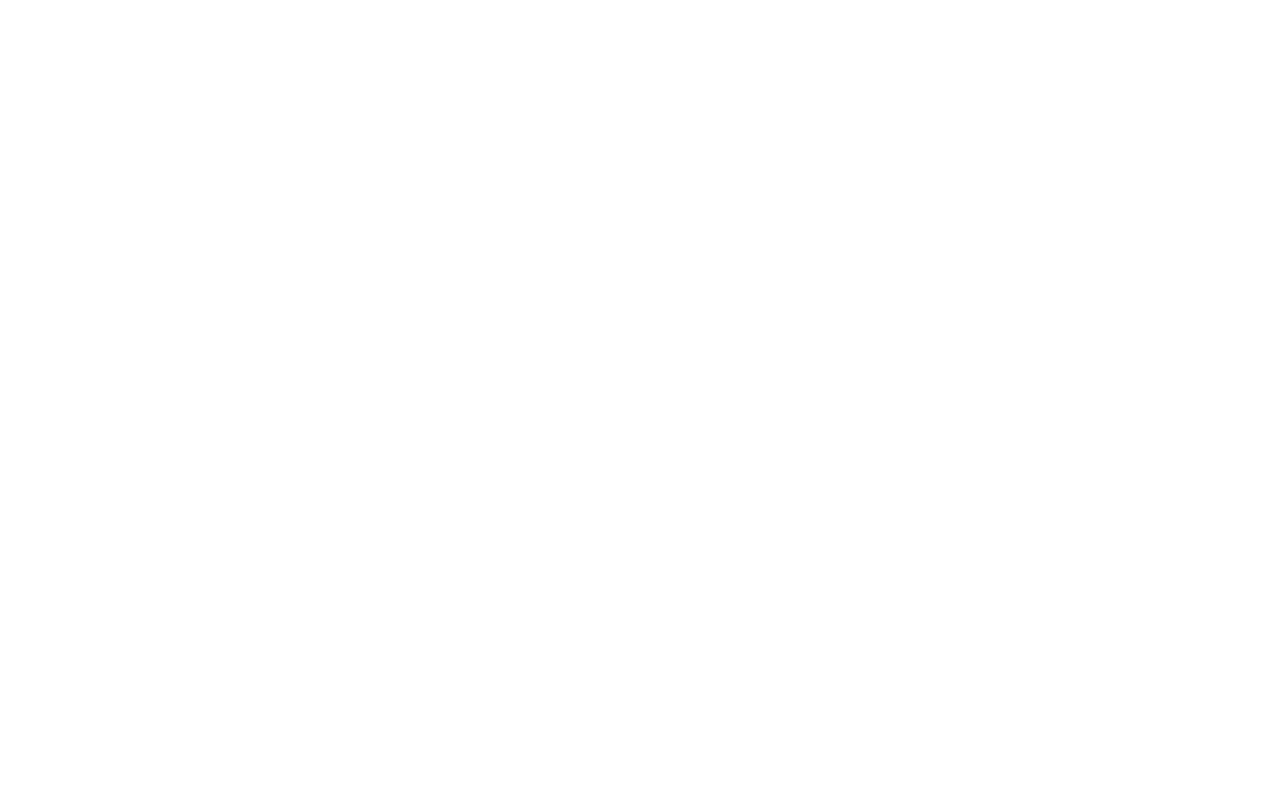
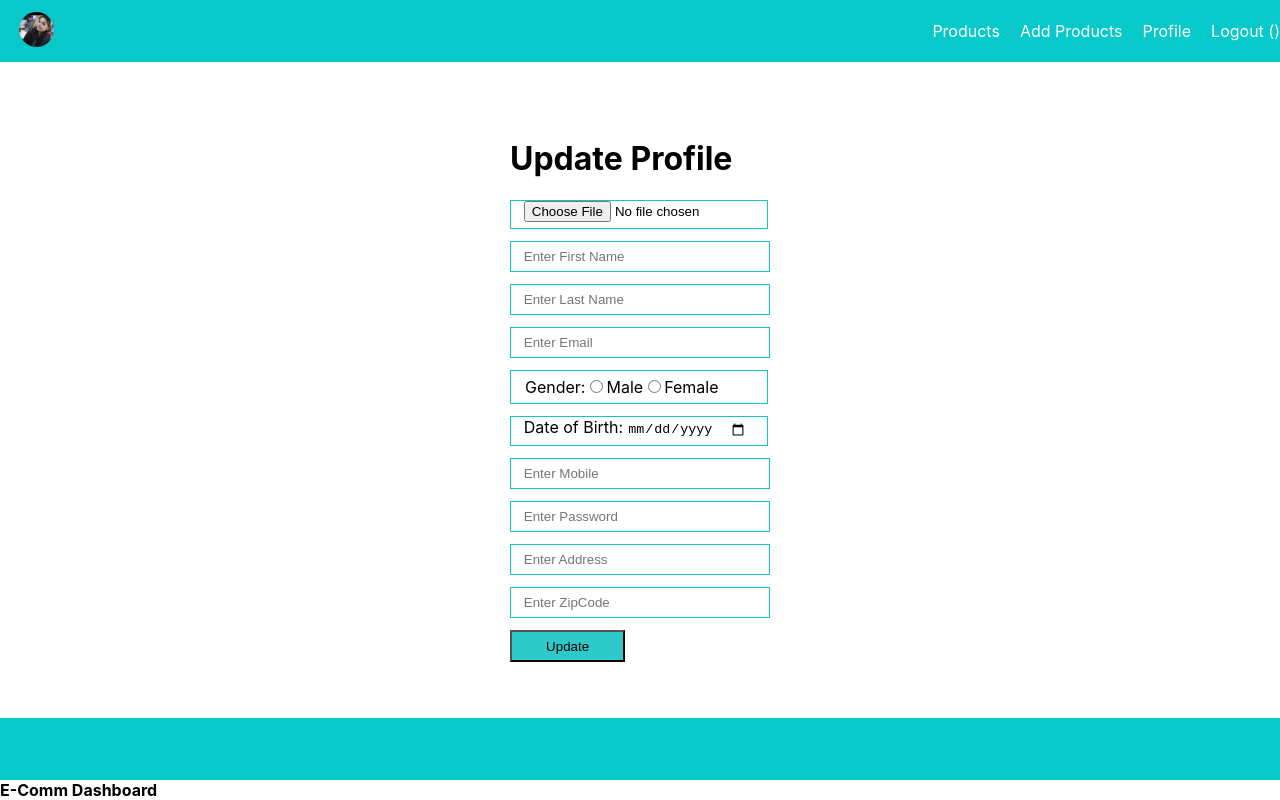
Before and after one commit to developerasmita1998/ecommerce, a React (Create React App) app: page /profile in a window 1280 px wide. Before the commit this address had no page. Built offline with nearby package versions, Linux system fonts and the light colour scheme.

Commit message:
First commit

```diff
--- a/src/App.css
+++ b/src/App.css
@@ -201,3 +201,31 @@
   .heading_addProduct{
     /* margin-top: 25vh; */
   }
+
+  .navHeader{
+    background-color: #08c9c9;
+    height: 8vh;
+    display: flex;
+    align-items: center;
+    justify-content: space-between;
+  }
+
+  .leftRightDiv{
+    display: flex;
+    align-items: center;
+    flex-direction: row;
+  }
+
+  .nav-ul {
+    padding: 5px;
+    list-style: none;
+    margin: 0px;background-color: 'red';
+  }
+  .nav-ul li{
+    display:inline-block;
+    padding: 10px;
+  }
+  .nav-ul a{
+    text-decoration: none;
+    color: white;
+  }
--- a/src/App.js
+++ b/src/App.js
@@ -4,6 +4,7 @@
 import { BrowserRouter,Routes,Route } from 'react-router-dom';
 import SignUp from './screens/SignUp';
 import AddProduct from './screens/AddProduct';
+import Profile from './screens/Profile';
 
 
 
@@ -15,6 +16,7 @@
       <Route path='/login' element = {<Login/>}  />
       <Route path='/signup' element = {<SignUp/>}/>
       <Route path='/addProduct' element ={<AddProduct/>}/>
+      <Route path ='/profile' element ={<Profile/>}/>
     </Routes>
     </BrowserRouter>
   );
--- a/src/screens/ProductList/index.js
+++ b/src/screens/ProductList/index.js
@@ -1,11 +1,11 @@
 import React, { useEffect, useState } from "react";
 import "../../App.css";
 import myImg from "../../assets/1.jpg";
-import { useNavigate } from "react-router-dom";
+import { Link, useNavigate } from "react-router-dom";
 import config from "../../utils/config";
 
 function ProductList() {
-   const navigate = useNavigate();
+  const navigate = useNavigate();
   const [productData, setProductData] = useState([]);
   const [filterData, setFilterData] = useState([]);
 
@@ -14,7 +14,6 @@
   const [error, setError] = useState("");
 
   const [searchProduct, setSearchProduct] = useState("");
-
 
   useEffect(() => {
     getList();
@@ -50,32 +49,60 @@
   const onChangeSearch = (e) => {
     setSearchProduct(e.target.value);
 
-    const filteredData = productData.length > 0 && productData.filter((item) =>
-      item.name.toLowerCase().includes(e.target.value.toLowerCase())
-    );
+    const filteredData =
+      productData.length > 0 &&
+      productData.filter((item) =>
+        item.name.toLowerCase().includes(e.target.value.toLowerCase())
+      );
 
     setFilterData(filteredData);
   };
 
   return (
     <div>
+      <div className="container">
+        <header className="navHeader">
+          <div className="leftRightDiv">
+            <div className="myImage">
+              <img src={myImg} className="image" />
+            </div>
 
-      <div className="container">
-        <header className="headerProductList">
-          <div className="myImage">
-            <img src={myImg} className="image" />
+            <ul className="nav-ul">
+              <li>
+                <Link to="/">Products</Link>
+              </li>
+              <li>
+                <Link to="/addProduct">Add Products</Link>
+              </li>
+              <li>
+                <Link to="/profile">Profile</Link>
+              </li>
+              <li>
+                <Link to="/login">Logout({userData?.firstName})</Link>
+              </li>
+            </ul>
           </div>
-          <div>
-            <label className="navLabel">Products</label>
-            <label className="navLabel">Add Products</label>
-            <label className="navLabel">Profile</label>
-            <label className="navLabel">Logout ({userData?.firstName})</label>
+
+          <div className="leftRightDiv">
+            <ul className="nav-ul">
+              <li>
+                <Link to="/signup">Sign Up </Link>
+              </li>
+              <li>
+                <Link to="/login">Login </Link>
+              </li>
+            </ul>
           </div>
         </header>
 
         <body className="body1">
           <div className="body_b">
-            <h3 onClick={()=>navigate('/addProduct')} className="heading_addProduct">Product List</h3>
+            <h3
+              onClick={() => navigate("/addProduct")}
+              className="heading_addProduct"
+            >
+              Product List
+            </h3>
             <div className="input_div">
               {" "}
               <input
@@ -115,8 +142,12 @@
                 )}
               </table>
 
-              {error &&<div> <p>{error}</p></div>}
-
+              {error && (
+                <div>
+                  {" "}
+                  <p>{error}</p>
+                </div>
+              )}
             </div>
           </div>
         </body>
--- /dev/null
+++ b/src/screens/Profile/index.js
@@ -0,0 +1,262 @@
+import React, { useEffect, useState } from "react";
+import "../../App.css";
+import myImg from "../../assets/1.jpg";
+
+const Profile = () => {
+  const [error, setError] = useState("");
+
+  const [photo, setPhoto] = useState(null);
+  const [userData, setUserData] = useState([]);
+  const [firstName, setFirstName] = useState("");
+  const [lastName, setLastName] = useState("");
+  const [email, setEmail] = useState("");
+  const [selectOptions, setSelectOptions] = useState("");
+  const [date, setDate] = useState("");
+  const [mobile, setMobile] = useState("");
+  const [password, setPassword] = useState("");
+  const [address, setAddress] = useState("");
+  const [zipCode, setZipCode] = useState("");
+
+  const handleRadioChange = (e) => {
+    setSelectOptions(e.target.value);
+  };
+
+  const updateProfile = () => {
+    const firstNameRegex = /^[a-zA-Z]+$/;
+    const lastNameRegex = /^[a-zA-Z]+$/;
+    const emailRegex = /^[^\s@]+@[^\s@]+\.[^\s@]+$/;
+    const mobileRegex = /^[0-9]{10}$/;
+    const passwordRegex =
+    /^(?=.*[a-z])(?=.*[A-Z])(?=.*\d)(?=.*[@$!%*?&])[A-Za-z\d@$!%*?&]{8,}$/;
+    const addressRegex = /^.{10,}$/;
+    const zipCodeRegex = /^[0-9]{6}$/;
+
+   setError("");
+    if(!photo){
+        setError('Please choose photo');
+        return false;
+    }
+    if(!firstName){
+        setError('Please enter first name');
+        return false;
+    }
+    if (!firstNameRegex.test(firstName)) {
+        setError(
+          "First Name should contain only alphabetic characters"
+        );
+        return false;
+      }
+      if (firstName.length < 2) {
+        setError("First Name should be at least 2 characters long.");
+        return false;
+      }
+      if (!lastName) {
+        setError("please enter Last Name");
+        return false;
+      }
+      if (!lastNameRegex.test(lastName)) {
+        setError("Last Name should contain only alphabetic characters.");
+        return false;
+      }
+      if (lastName.length < 2) {
+        setError("Last Name should be at least 2 characters long.");
+        return false;
+      }
+      if (!email) {
+        setError("please enter Email");
+        return false;
+     }
+      if (!date) {
+        setError("please enter date of birth");
+        return false;
+      }
+
+      if (!mobile) {
+        setError("please enter mobile number");
+        return false;
+      }
+      if (!mobileRegex.test(mobile)) {
+        setError("Mobile Number should be 10 digits long.");
+        return false;
+      }
+      if (!password) {
+        setError("please enter password");
+        return false;
+      }
+      if (!passwordRegex.test(password)) {
+        setError(
+          "Password should be at least 8 characters long, with one capital letter, one small letter, one special character, and one digit."
+        );
+        return false;
+      }
+      if (!address) {
+        setError("please enter Address");
+        return false;
+      }
+      if (!addressRegex.test(address)) {
+        setError("Address should be at least 10 characters long.");
+        return false;
+      }
+      if (!zipCode) {
+        setError("please enter ZipCode");
+        return false;
+      }
+      if (!zipCodeRegex.test(zipCode)) {
+        setError("Zip Code should be 6 digits long.");
+        return false;
+      }
+     return true;
+};
+
+  return (
+    <div className="container">
+      <header className="header">
+        <div className="myImage">
+          <img src={myImg} className="image" />
+        </div>
+        <div>
+          <label className="navLabel">Products</label>
+          <label className="navLabel">Add Products</label>
+          <label className="navLabel">Profile</label>
+          <label className="navLabel">Logout ({userData?.firstName})</label>
+        </div>
+      </header>
+
+      <body className="body">
+        <div className="register">
+          <h1>Update Profile</h1>
+          <div>
+            <input
+              type="file"
+              onChange={(e) => setPhoto(e.target.files[0])}
+              className="input_signUp"
+            />
+            {photo && (
+              <img
+                width={"20px"}
+                height={"20px"}
+                src={URL.createObjectURL(photo)}
+              />
+            )}
+          </div>
+          <div>
+            <input
+              type="text"
+              onChange={(e) => setFirstName(e.target.value)}
+              value={firstName}
+              placeholder="Enter First Name"
+              className="input_signUp"
+            />
+          </div>
+          <div>
+            <input
+              type="text"
+              onChange={(e) => setLastName(e.target.value)}
+              value={lastName}
+              placeholder="Enter Last Name"
+              className="input_signUp"
+            />
+          </div>
+
+          <div>
+            <input
+              type="email"
+              onChange={(e) => setEmail(e.target.value)}
+              value={email}
+              placeholder="Enter Email"
+              className="input_signUp"
+            />
+          </div>
+
+          <div className="input_signUp_fieldset">
+            <fieldset>
+              <label>
+                Gender:
+                <input
+                  type="radio"
+                  value="option1"
+                  checked={selectOptions === "option1"}
+                  onChange={handleRadioChange}
+                />
+              </label>
+              <label>
+                Male
+                <input
+                  type="radio"
+                  value="option2"
+                  checked={selectOptions === "option2"}
+                  onChange={handleRadioChange}
+                />
+              </label>
+              <label>Female</label>
+            </fieldset>
+          </div>
+
+          <div className="input_signUp">
+            <label>
+              Date of Birth:
+              <input
+                type="date"
+                onChange={(e) => setDate(e.target.value)}
+                value={date}
+                className="dob"
+              />
+            </label>
+          </div>
+          <div>
+            <input
+              type="number"
+              onChange={(e) => setMobile(e.target.value)}
+              value={mobile}
+              placeholder="Enter Mobile"
+              className="input_signUp"
+            />
+          </div>
+          <div>
+            <input
+              type="password"
+              onChange={(e) => setPassword(e.target.value)}
+              value={password}
+              placeholder="Enter Password"
+              className="input_signUp"
+            />
+          </div>
+          <div>
+            <input
+              type="text"
+              onChange={(e) => setAddress(e.target.value)}
+              value={address}
+              placeholder="Enter Address"
+              className="input_signUp"
+            />
+          </div>
+
+          <div>
+            <input
+              type="text"
+              onChange={(e) => setZipCode(e.target.value)}
+              value={zipCode}
+              placeholder="Enter ZipCode"
+              className="input_signUp"
+            />
+          </div>
+          <div>
+            <button className="button_signUp" onClick={() => updateProfile()}>
+              Update
+            </button>
+            {error && (
+              <div>
+                {" "}
+                <label>{error}</label>{" "}
+              </div>
+            )}
+          </div>
+        </div>
+      </body>
+
+      <footer className="footer"></footer>
+      <div className="footer1">E-Comm Dashboard</div>
+    </div>
+  );
+};
+export default Profile;
--- a/src/screens/SignUp/index.js
+++ b/src/screens/SignUp/index.js
@@ -72,8 +72,8 @@
       setError("Last Name should contain only alphabetic characters.");
       return false;
     }
-    if (firstName.length < 2) {
-      setError("First Name should be at least 2 characters long.");
+    if (lastName.length < 2) {
+      setError("Last Name should be at least 2 characters long.");
       return false;
     }
 
@@ -116,7 +116,7 @@
       return false;
     }
 
-    if (!address) {
+     if (!address) {
       setError("please enter Address");
       return false;
     }
```
